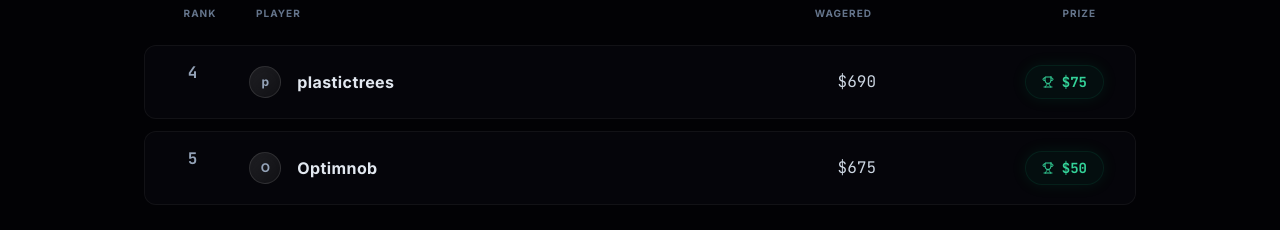
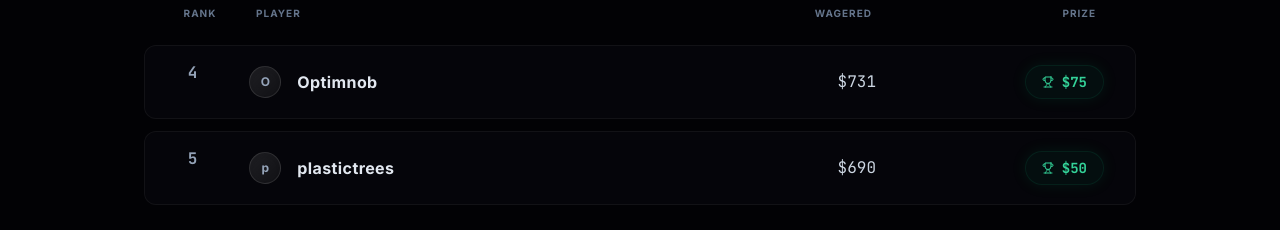
Before and after one commit to vivekstills/boat, a React (Vite) app: page / in a window 1280 px wide. Shown: the part 1554-1784 px from the top of the page. Built offline with nearby package versions, Linux system fonts and the light colour scheme.

Commit message:
Update constants.ts

```diff
--- a/constants.ts
+++ b/constants.ts
@@ -26,8 +26,8 @@ const RAW_PLAYERS = [
   { username: 'niggaboy', wagered: 3660 },
   { username: 'Omixboat', wagered: 1157 },
   { username: 'Boatmom', wagered: 1150 },
+  { username: 'Optimnob', wagered: 731 },
   { username: 'plastictrees', wagered: 690 },
-  { username: 'Optimnob', wagered: 675 },
 ];
 
 const generateRealData = (region: string): Player[] => {
```
